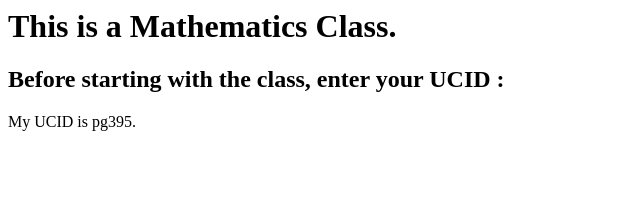
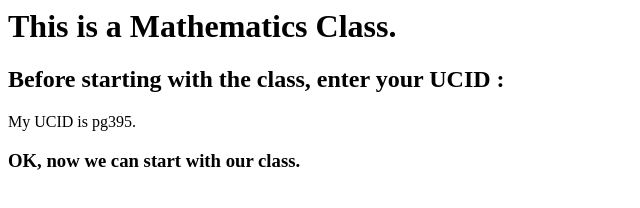
Before and after one commit to gitpushnjit/homework2, a plain HTML site: page index.html in a window 1280 px wide. Shown: the whole page, without its empty margins (0-640 px from the left). Drawn offline with Linux system fonts and the light colour scheme.

Commit message:
added index file

```diff
--- a/index.html
+++ b/index.html
@@ -6,5 +6,6 @@
 <h1>This is a Mathematics Class.</h1>
 <h2>Before starting with the class, enter your UCID :</h2>
 <p>My UCID is pg395.</p>
+<h3> OK, now we can start with our class.</h3>
 </body>
 </html>
```
